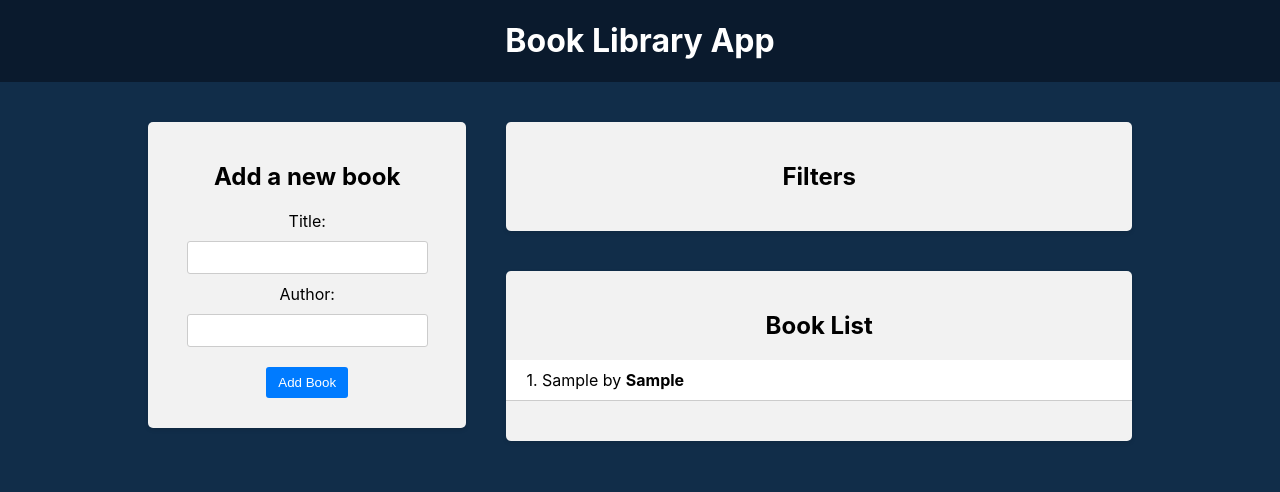
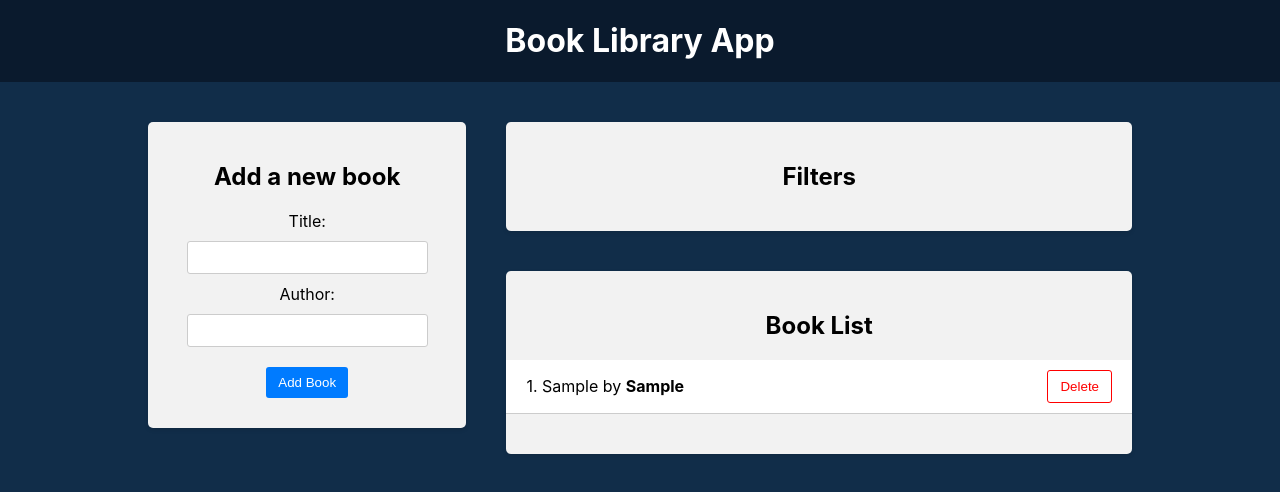
Before and after one commit to mrAleksss/30-react-redux, a React (Create React App) app in the folder frontend/: page / in a window 1280 px wide. Both pictures are taken after typing "Sample", "Sample" into the empty fields and a click on the button "Add Book". Shown: the top 492 px of the page. Built offline with nearby package versions, Linux system fonts and the light colour scheme.

Commit message:
delete book by id

```diff
--- a/frontend/src/components/BookList/BookList.js
+++ b/frontend/src/components/BookList/BookList.js
@@ -1,8 +1,15 @@
-import { useSelector } from 'react-redux'
+import { useSelector, useDispatch } from 'react-redux'
+import { deleteBook } from '../../redux/books/actionCreators'
 import './BookList.css'
 
 const BookList = () => {
+  const dispatch = useDispatch()
   const books = useSelector((state) => state.books)
+
+  const handleDeleteBook = (id) => {
+    dispatch(deleteBook(id))
+  }
+
   return (
     <div className="app-block book-list">
       <h2>Book List</h2>
@@ -15,6 +22,11 @@
               <div className="book-info">
                 {++i}. {book.title} by <strong>{book.author}</strong>
               </div>
+              <div className="book-actions">
+                <button onClick={() => handleDeleteBook(book.id)}>
+                  Delete
+                </button>
+              </div>
             </li>
           ))}
         </ul>
--- a/frontend/src/redux/books/actionCreators.js
+++ b/frontend/src/redux/books/actionCreators.js
@@ -6,3 +6,10 @@
     payload: newBook,
   }
 }
+
+export const deleteBook = (id) => {
+  return {
+    type: a.DELETE_BOOK,
+    payload: id,
+  }
+}
--- a/frontend/src/redux/books/actionTypes.js
+++ b/frontend/src/redux/books/actionTypes.js
@@ -1,4 +1,4 @@
 export const ADD_BOOK = 'ADD_BOOK'
 
-// DELETE_BOOK
+export const DELETE_BOOK = 'DELETE_BOOK'
 // TOGGLE_FAVORITE
--- a/frontend/src/redux/books/reducer.js
+++ b/frontend/src/redux/books/reducer.js
@@ -6,6 +6,8 @@
   switch (action.type) {
     case a.ADD_BOOK:
       return [...state, action.payload]
+    case a.DELETE_BOOK:
+      return state.filter((book) => book.id !== action.payload)
 
     default:
       return state
```
